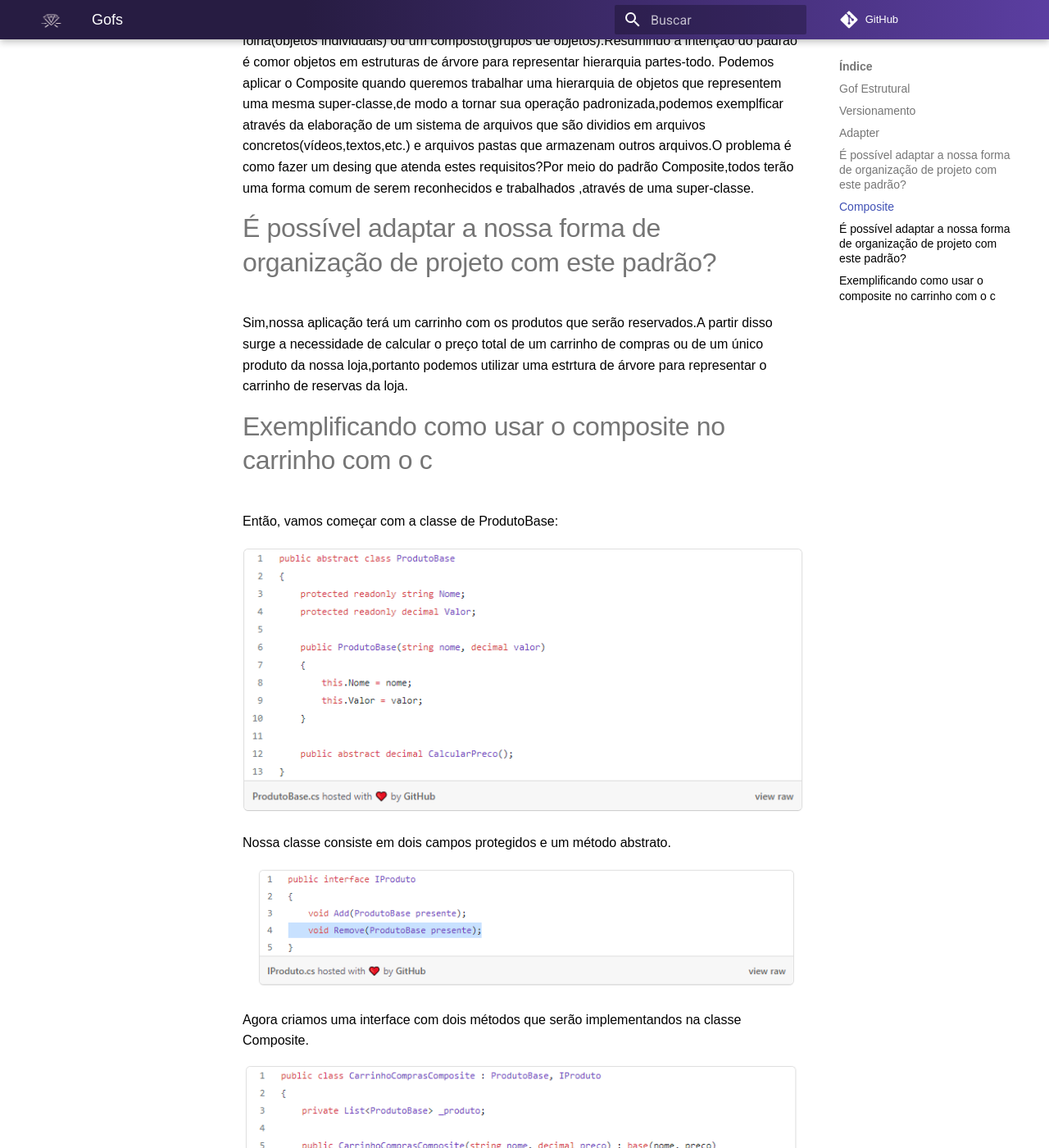
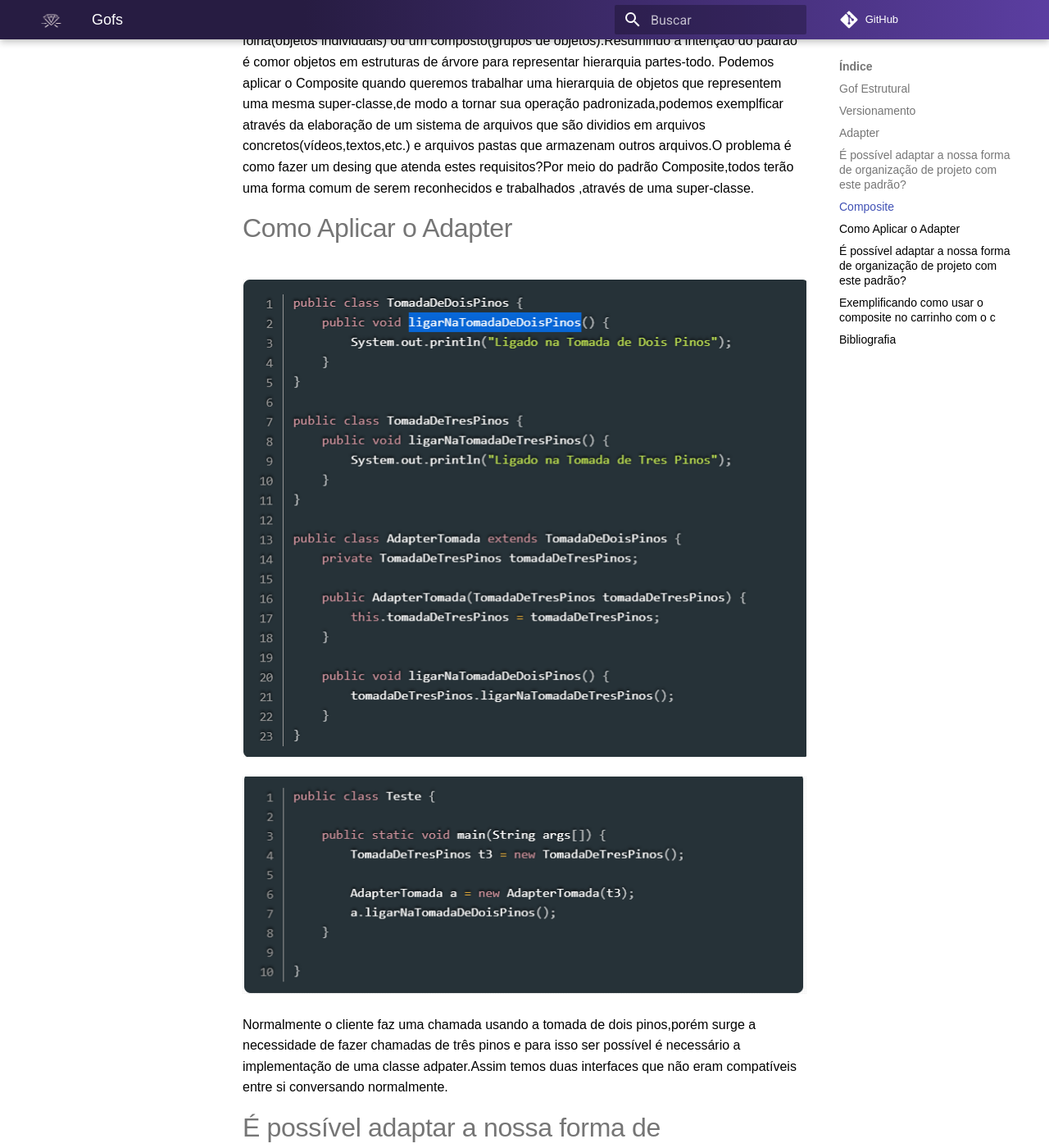
Before and after one commit to UnBArqDsw2021-2/2021.2_G7_-AluguelKitsFesta, an MkDocs documentation site: the page built from docs/padrao/Gofs.md, in a window 1280 px wide and 1400 px high, scrolled down 1566 px. Shown: the whole window at 82% size. Built offline with MkDocs 1.6.1 and Material for MkDocs 9.7.7, drawn with Linux system fonts in a browser that asks for light colours; comment, search, counter and statistics services are not loaded; some of the changed text lies outside the part shown.

Commit message:
código de exemplo adpter

```diff
--- a/docs/padrao/Gofs.md
+++ b/docs/padrao/Gofs.md
@@ -19,6 +19,14 @@ Sim no futuro existe grande possibilidade de termos que utilizar esse padrão,po
 # Composite
 É possível usar o padrão composite quando o modelo central da aplicação pode ser representado como uma árvore.Se trantando de orientação a objetos,isso significa aplicarmos o polimorfismo para chamar métodos de um objeto na árvore sem nos preocuparmos se é uma folha(objetos individuais) ou um composto(grupos de objetos).Resumindo a intenção do padrão é comor objetos em estruturas de árvore para representar hierarquia partes-todo.
 Podemos aplicar o Composite quando queremos trabalhar uma hierarquia de objetos que representem uma mesma super-classe,de modo a tornar sua operação padronizada,podemos exemplficar através da elaboração de um sistema de arquivos que são dividios em arquivos concretos(vídeos,textos,etc.) e arquivos pastas que armazenam outros arquivos.O problema é como fazer um desing que atenda estes requisitos?Por meio do padrão Composite,todos terão uma forma comum de serem reconhecidos e trabalhados ,através de uma super-classe.
+
+# Como Aplicar o Adapter
+
+![Adapter_01](../padrao/imagens/Adapter_01.PNG)
+
+![Adapter_02](../padrao/imagens/Adapter_02.PNG)
+
+Normalmente o cliente faz uma chamada usando a tomada de dois pinos,porém surge a necessidade de fazer chamadas de três pinos e para isso ser possível é necessário a implementação de uma classe adpater.Assim temos duas interfaces que não eram compatíveis entre si conversando normalmente.
 
 # É possível adaptar a nossa forma de organização de projeto com este padrão?
 Sim,nossa aplicação terá um carrinho com os produtos que serão reservados.A partir disso surge a necessidade de calcular o preço total de um carrinho de compras ou de um único produto da nossa loja,portanto podemos utilizar uma estrtura de árvore para representar o carrinho de reservas da loja.
@@ -47,3 +55,7 @@ Por último criamos nossa classe produto que não possui subníveis,portanto nã
 ![Composite_06](../padrao/imagens/Composite_06.PNG)
 
 Mesmo que a implementação deste padrão pareça um pouco complexo ainda é muito vantajoso utiliza-lo quando temos estruturas de árvore complexas em nosso código.
+
+# Bibliografia
+Eric Freeman, Elisabeth Robson, Bert Bates, Kathy Sierra. Head First Design Patterns. O'Reilly Media, 2004.
+Gamma, E., Helm, R., Johnson, R., Vlissides, J. Design Patterns: Elements of Reusable Object-Oriented Software. Addison Wesley, 2010.
```
Also changed, not shown: docs/padrao/imagens/Adapter_01.PNG (added), docs/padrao/imagens/Adapter_02.PNG (added).
